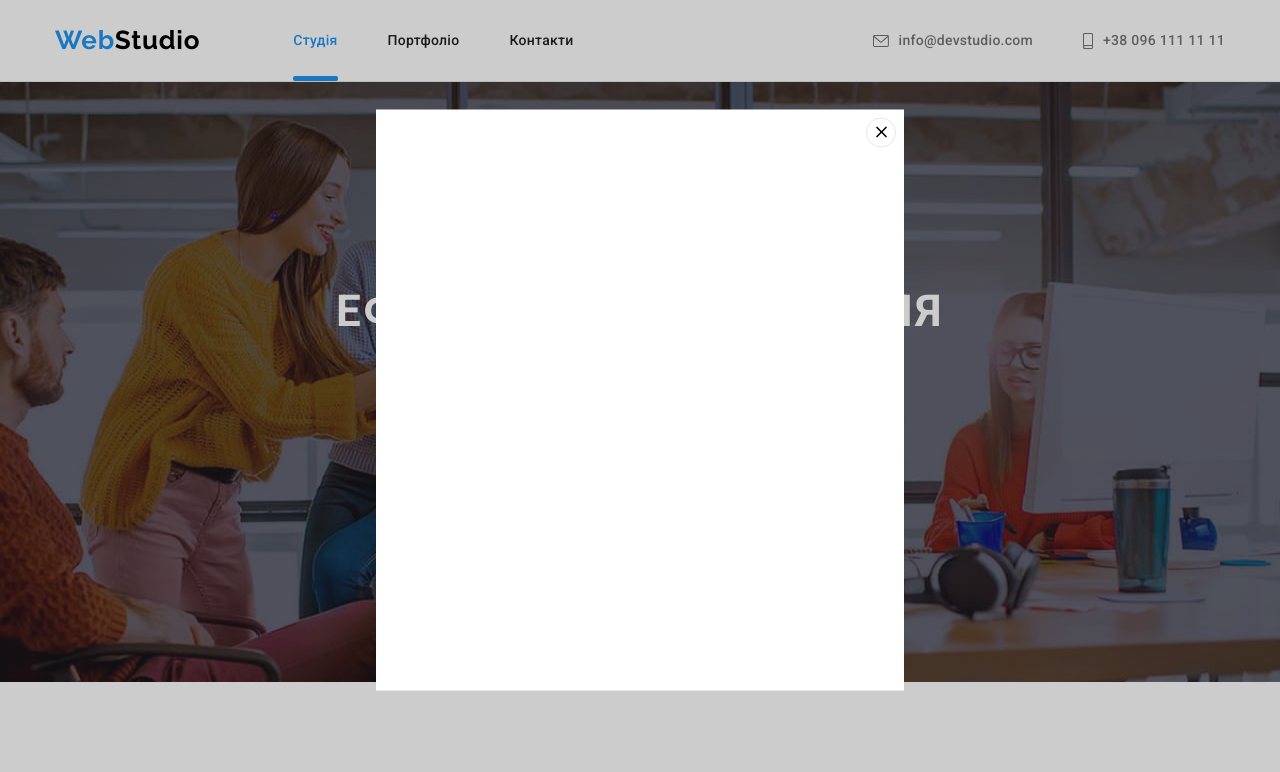
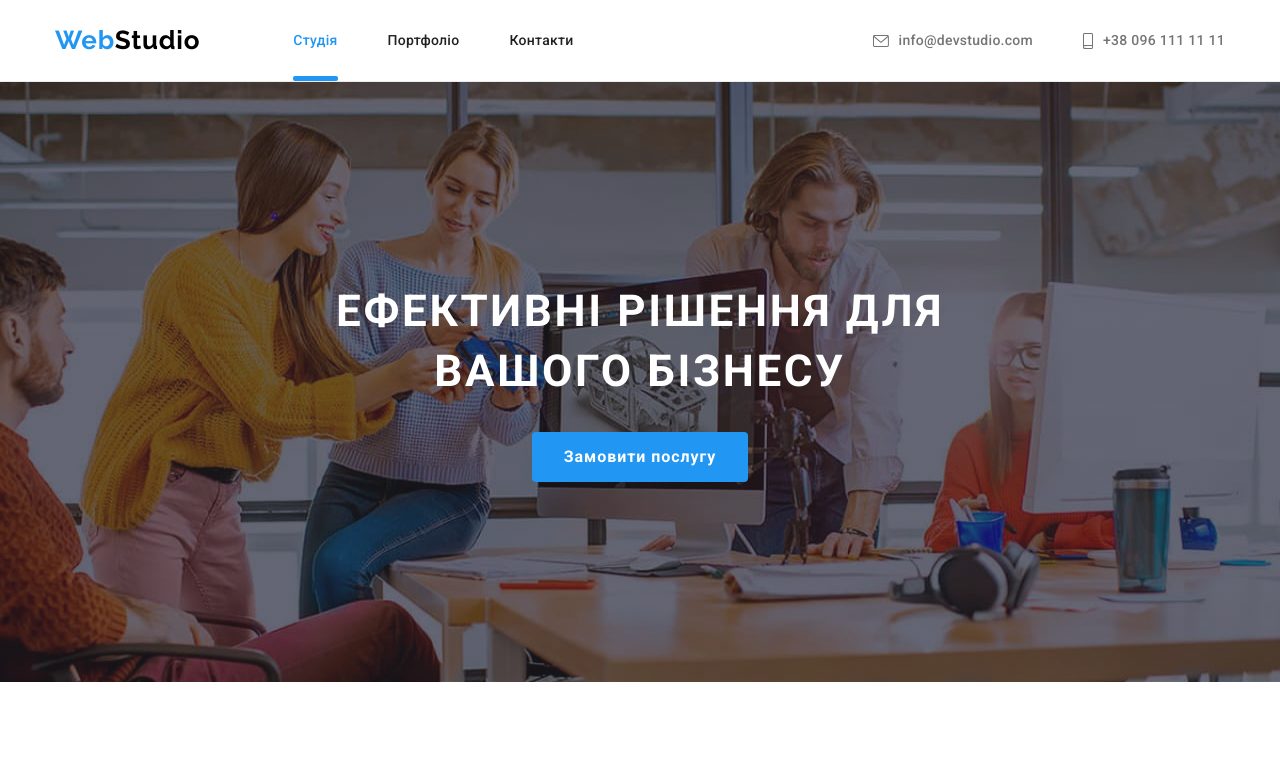
Before and after one commit to Mamont257/goit-markup-hw-05, a plain HTML site: page index.html in a window 1280 px wide. Shown: the top 772 px of the page. Drawn offline with nearby package versions, Linux system fonts and the light colour scheme.

Commit message:
Фінальний реліз

```diff
--- a/css/styles.css
+++ b/css/styles.css
@@ -159,7 +159,6 @@ body {
     line-height: 1.14;
     letter-spacing: 0.02em;
 
-    /* display: block; */
 
     color: var(--text-color);
 
@@ -848,8 +847,23 @@ body {
     height: 100%;
     z-index: 100;
     background-color: rgba(0, 0, 0, 0.2);
-    /* opacity: 0; */
+    /* opacity: 1; */
+
+    /* animation-name: animation-modal;
+    animation-duration: 2500ms;
+    animation-timing-function: linear;
+    animation-iteration-count: 1;
+    animation-direction: alternate;
+    animation-fill-mode: forwards; */
+
+    transition: all var(--animation);
 }
+
+/* .backdrop:hover {
+    transform: rotate(360deg);
+    opacity: 1;
+    transform: scale(0.75);
+} */
 
 .modal {
     position: absolute;
@@ -859,8 +873,6 @@ body {
     height: 581px;
     transform: translate(-50%, -50%);
     background-color: var(--global-color);
-
-
 }
 
 .modal-close-btn {
@@ -878,7 +890,6 @@ body {
     justify-content: center;
     padding: 0;
 
-
 }
 
 .backdrop.is-hidden {
@@ -887,3 +898,19 @@ body {
     pointer-events: none;
 
 }
+
+/* @keyframes animation-modal {
+    0% {
+        /* transform: rotate(0deg); */
+        /* opacity: 0; */
+        /* transform: scaleY(0.75); */
+        /* width: 0%; *
+        transform: translateY(-100%);
+    }
+    100% {
+        /* transform: rotate(360deg); */
+        /* opacity: 1; */
+        /* transform: scaleY(1); */
+        /* width: 100%; *
+        transform: translateY(100%);
+} */
--- a/index.html
+++ b/index.html
@@ -435,7 +435,7 @@
       </div>
       </div>
     </footer>
-    <div class="backdrop" data-modal>
+    <div class="backdrop is-hidden" data-modal>
       <div class="modal">
         <button type="button" class="modal-close-btn" data-modal-close>
           <svg class="close-icon" height="18" width="18">
```
Also changed, not shown: 1 other file.
